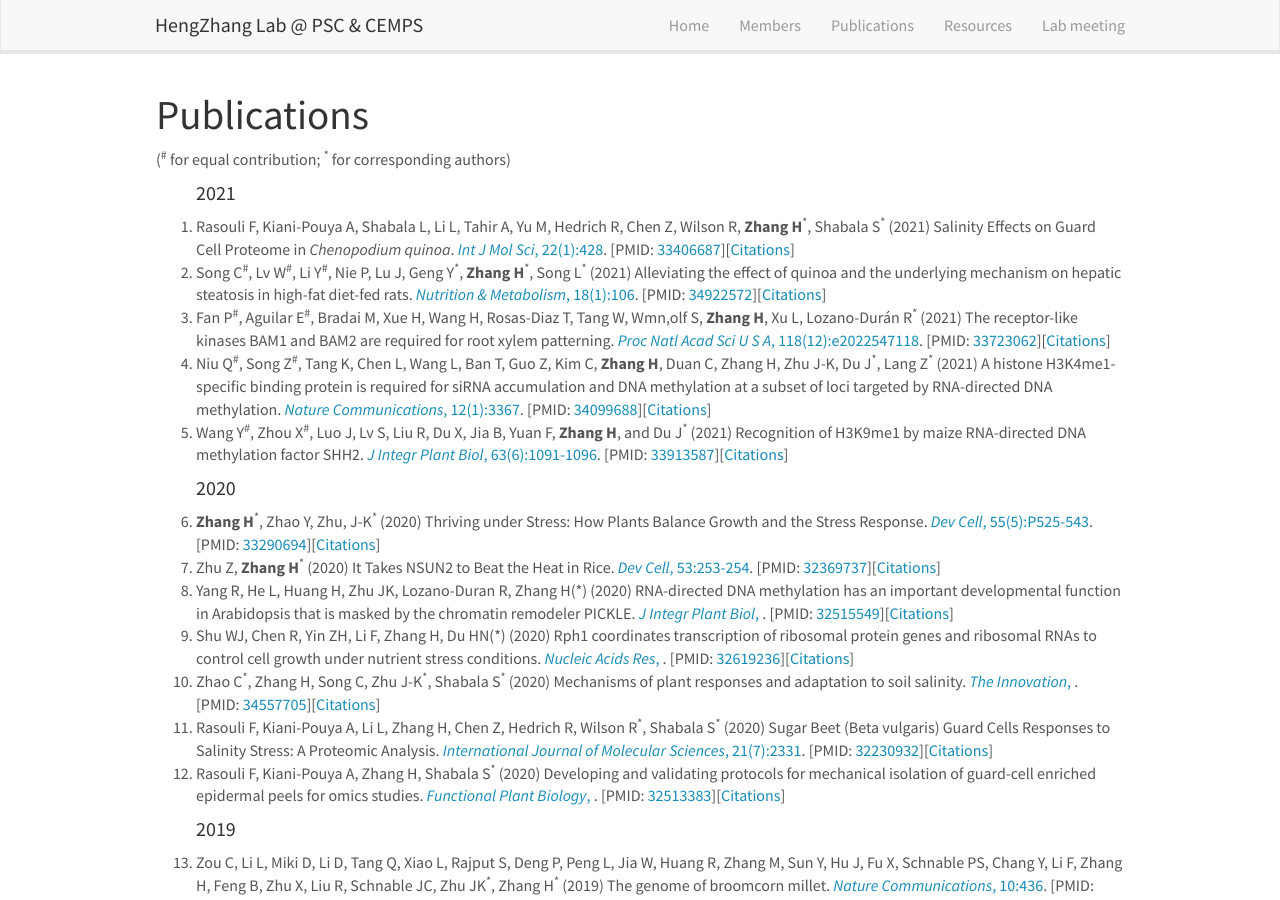
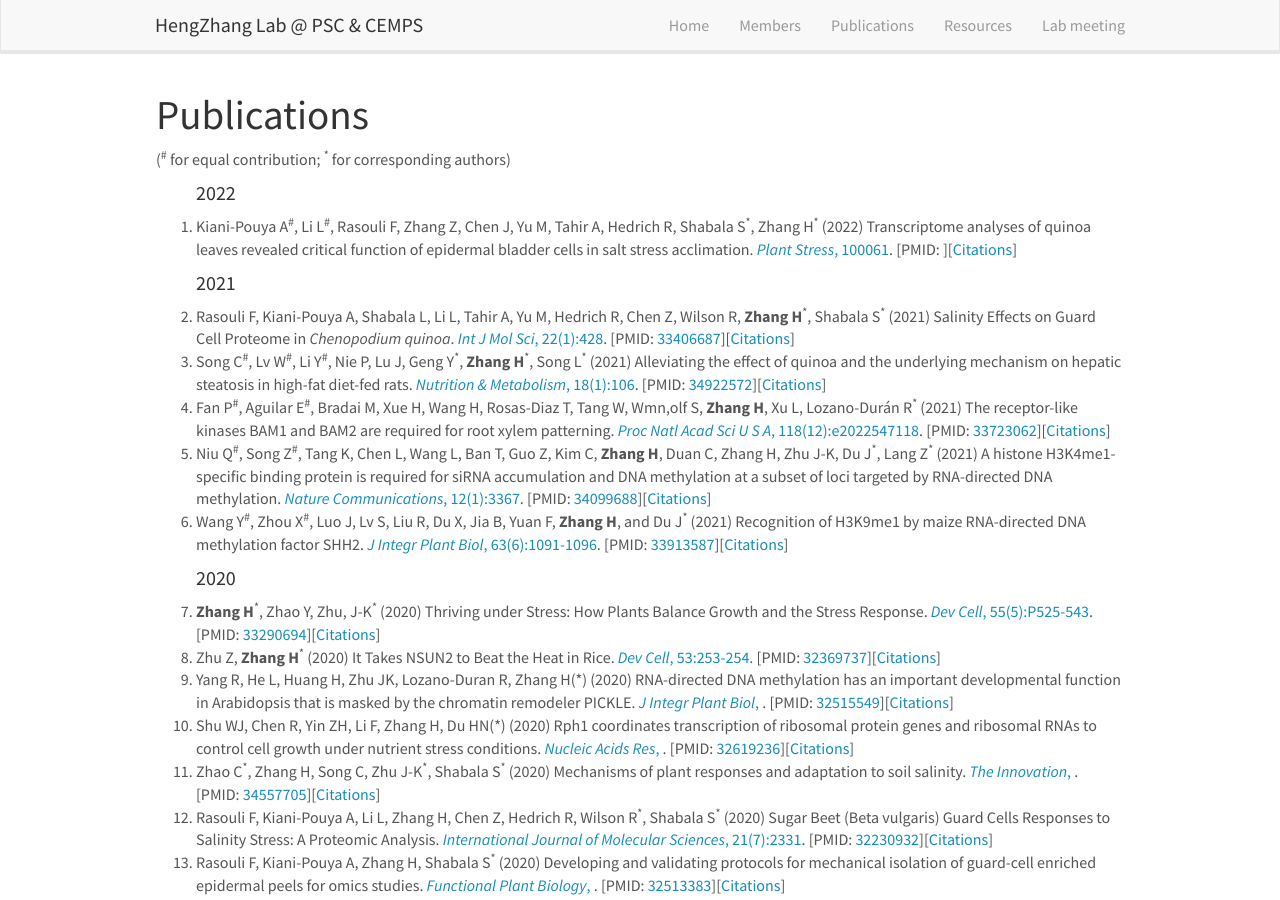
Before and after one commit to hengzhanglab/hengzhanglab.github.io, a Jekyll site: the page built from _pages/publications.md, in a window 1280 px wide and 900 px high. Built offline with Jekyll 4.4.1, drawn with Linux system fonts in a browser that asks for light colours; nearby versions of some CDN libraries.

Commit message:
Update recentpub.yml

```diff
--- a/_data/recentpub.yml
+++ b/_data/recentpub.yml
@@ -1,3 +1,13 @@
+- title: year
+  year: 2022
+
+- title: Transcriptome analyses of quinoa leaves revealed critical function of epidermal bladder cells in salt stress acclimation
+  authors: Kiani-Pouya A<sup>#</sup>, Li L<sup>#</sup>, Rasouli F, Zhang Z, Chen J, Yu M, Tahir A, Hedrich R, Shabala S<sup>*</sup>, Zhang H<sup>*</sup>
+  year: 2022
+  journal: Plant Stress
+  display: 100061
+  doi: 10.1016/j.stress.2022.100061
+
 - title: year
   year: 2021
 
```
